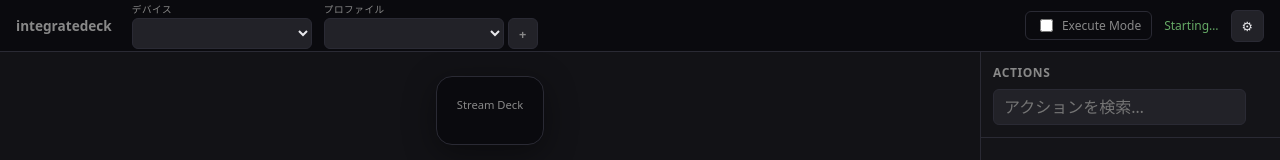
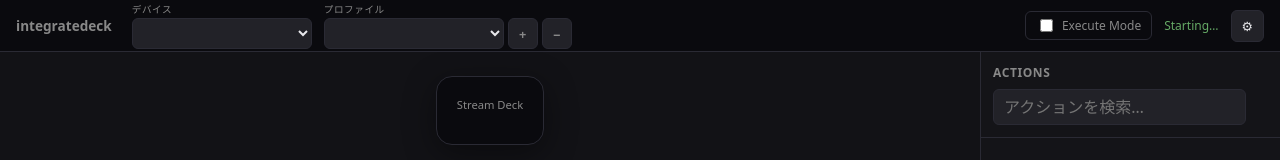
Before and after one commit to FlowingSPDG/integratedeck, a React (Vite) app: page / in a window 1280 px wide. Shown: the top 160 px of the page. Built offline with nearby package versions, Linux system fonts and the light colour scheme.

Commit message:
feat(ui): delete the current page from the toolbar
Add deletePage to the deck context and a minus button next to add-page; disabled when only one page remains.

```diff
--- a/src/components/Toolbar.tsx
+++ b/src/components/Toolbar.tsx
@@ -13,6 +13,7 @@
     selectSurface,
     setActivePage,
     addPage,
+    deletePage,
     openSettings,
   } = useDeck();
 
@@ -54,6 +55,16 @@
           >
             +
           </button>
+          <button
+            type="button"
+            className="toolbar-add-page"
+            title="現在のページを削除"
+            aria-label="現在のページを削除"
+            disabled={!activePageId || (profile?.pages.length ?? 0) <= 1}
+            onClick={() => activePageId && void deletePage(activePageId)}
+          >
+            −
+          </button>
         </div>
       </div>
       <span className="toolbar-spacer" />
--- a/src/deck/DeckContext.tsx
+++ b/src/deck/DeckContext.tsx
@@ -81,6 +81,7 @@
   selectSurface: (surfaceId: string) => Promise<void>;
   setActivePage: (pageId: string) => Promise<void>;
   addPage: () => Promise<void>;
+  deletePage: (pageId: string) => Promise<void>;
   onSlotClick: (row: number, col: number, existing?: Slot) => Promise<void>;
   applyActionToCell: (row: number, col: number, payload: DragActionPayload) => Promise<void>;
   transferSlotCell: (
@@ -474,6 +475,19 @@
       setStatusText(`ページ追加に失敗: ${formatUserError(err)}`);
     }
   }, [setActivePage]);
+
+  const deletePage = useCallback(
+    async (pageId: string) => {
+      try {
+        await invoke("delete_page", { pageId });
+        await refreshRef.current();
+        setStatusText("ページを削除しました");
+      } catch (err) {
+        setStatusText(`ページ削除に失敗: ${formatUserError(err)}`);
+      }
+    },
+    [],
+  );
 
   const onSlotClick = useCallback(
     async (row: number, col: number, existing?: Slot) => {
@@ -1245,6 +1259,7 @@
       selectSurface,
       setActivePage,
       addPage,
+      deletePage,
       onSlotClick,
       applyActionToCell,
       transferSlotCell,
@@ -1295,6 +1310,7 @@
       selectSurface,
       setActivePage,
       addPage,
+      deletePage,
       onSlotClick,
       applyActionToCell,
       transferSlotCell,
```
